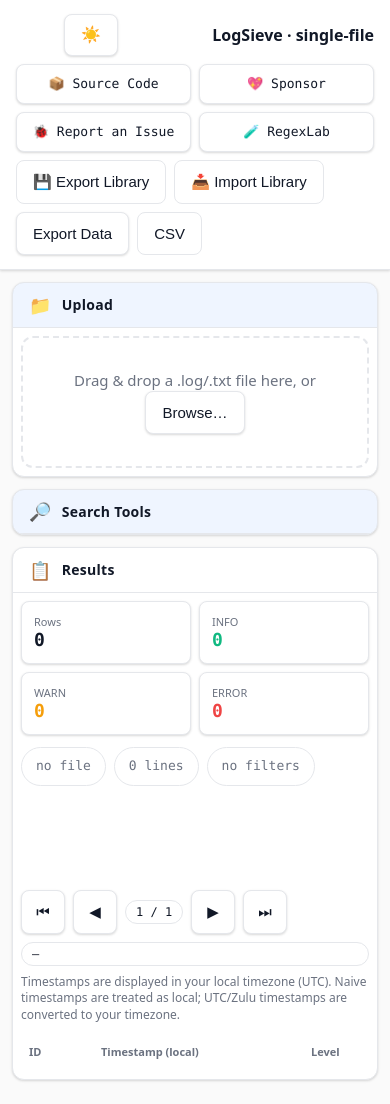
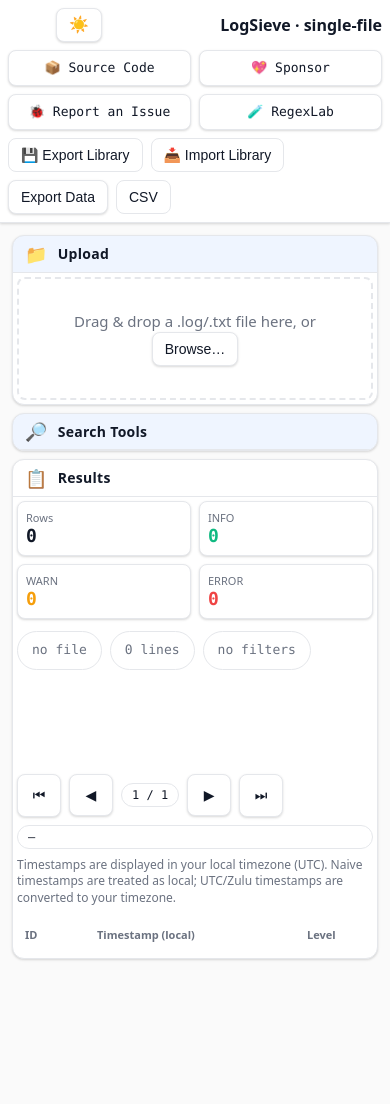
Before and after one commit to notesofcliff/logsieve, a plain HTML site: page index.html in a window 390 px wide. After the commit the page ends 979 px from the top, so only its background shows below. Drawn offline with Linux system fonts and the light colour scheme.

Commit message:
Tighten up the layout to help out mobile

```diff
--- a/logsieve.css
+++ b/logsieve.css
@@ -60,7 +60,7 @@ body {
 
 /* Header */
 header {
-  padding: 0.75rem 1rem;
+  padding: 0.375rem 0.5rem;
   display: flex;
   flex-direction: column;
   gap: 0.5rem;
@@ -79,7 +79,7 @@ header {
   display: flex;
   align-items: center;
   justify-content: space-between;
-  gap: 0.75rem;
+  gap: 0.5rem;
 }
 
 .header-links {
@@ -95,7 +95,7 @@ header {
 }
 
 h1 {
-  font-size: 1rem;
+  font-size: 0.95rem;
   margin: 0;
   font-weight: 700;
 }
@@ -105,12 +105,12 @@ header a.tag {
   display: inline-flex;
   align-items: center;
   justify-content: center;
-  min-height: 2.5rem;
-  padding: 0.5rem 0.875rem;
+  min-height: 2.25rem;
+  padding: 0.35rem 0.625rem;
   border-radius: 0.5rem;
   text-decoration: none;
   font-weight: 500;
-  font-size: 0.875rem;
+  font-size: 0.8125rem;
   color: var(--ink);
   background-color: var(--panel);
   border: 1px solid var(--border);
@@ -185,7 +185,7 @@ main {
 
 .card h2 {
   margin: 0;
-  padding: 0.75rem 1rem;
+  padding: 0.5rem 0.75rem;
   font-size: 0.875rem;
   letter-spacing: .02em;
   color: var(--muted);
@@ -197,7 +197,7 @@ main {
 }
 
 .pad {
-  padding: 0.5rem;
+  padding: 0.375rem;
 }
 
 /* Form Controls */
@@ -237,7 +237,7 @@ textarea {
   padding: 0.5rem 0.75rem;
   outline: none;
   font-size: 0.875rem;
-  min-height: 2.5rem;
+  min-height: 2.125rem;
 }
 
 :root.dark-theme input[type="text"],
@@ -273,11 +273,11 @@ textarea:focus {
   border: 1px solid var(--border);
   background: var(--panel);
   color: var(--ink);
-  padding: 0.5rem 0.875rem;
+  padding: 0.375rem 0.625rem;
   border-radius: 0.5rem;
   cursor: pointer;
   font-size: 0.875rem;
-  min-height: 2.5rem;
+  min-height: 2.125rem;
   display: inline-flex;
   align-items: center;
   justify-content: center;
@@ -334,18 +334,32 @@ textarea:focus {
   .header-top .theme-toggle:not(.small-theme) { display: none; }
 }
 
+/* Extra tight layout for very small screens */
+@media (max-width: 480px) {
+  header { padding: 0.5rem; }
+  .pad { padding: 0.25rem; }
+  .section-header { padding: 0.5rem; font-size: 0.9rem; }
+  .section-card { margin-bottom: 0.5rem; }
+  .controls { gap: 6px; }
+  .btn { padding: 0.25rem 0.5rem; font-size: 0.8rem; }
+  .tab-btn { padding: 6px 8px; }
+  table { min-width: 650px; }
+  thead th { font-size: 0.7rem; padding: 0.25rem 0.5rem; }
+  tbody td { padding: 0.35rem 0.5rem; font-size: 0.8rem; }
+}
+
 @media (max-width: 768px) {
   .btn {
-    padding: 0.75rem 1rem;
-    font-size: 0.9375rem;
+    padding: 0.5rem 0.75rem;
+    font-size: 0.875rem;
   }
 }
 
 /* Drag & Drop */
 .drop {
   border: 2px dashed var(--border);
-  border-radius: 0.75rem;
-  padding: 2rem 1rem;
+  border-radius: 0.5rem;
+  padding: 1.25rem 0.75rem;
   text-align: center;
   color: var(--muted);
 }
@@ -413,7 +427,7 @@ textarea:focus {
   background: var(--panel);
   border: 1px solid var(--border);
   border-radius: 0.5rem;
-  padding: 0.75rem;
+  padding: 0.5rem;
   box-shadow: var(--shadow);
 }
 
@@ -446,8 +460,8 @@ textarea:focus {
 
 /* Tables */
 .table-container {
-  margin: 0 -0.75rem;
-  padding: 0 0.75rem;
+  margin: 0 -0.5rem;
+  padding: 0 0.5rem;
   overflow-x: auto;
   -webkit-overflow-scrolling: touch;
 }
@@ -476,7 +490,9 @@ tbody td {
   padding: 0.5rem 0.75rem;
   vertical-align: top;
   font-size: 0.875rem;
-  word-break: break-word;
+  /* Avoid breaking single characters across lines on narrow screens */
+  word-break: normal;
+  overflow-wrap: break-word;
   max-width: 80ch;
 }
 
@@ -488,8 +504,12 @@ tbody td {
 }
 
 tbody td pre {
+  /* Keep natural line breaks but avoid crushing text into vertical single characters */
   white-space: pre-wrap;
-  word-break: break-word;
+  word-break: normal;
+  overflow-wrap: anywhere;
+  overflow-x: auto;
+  -webkit-overflow-scrolling: touch;
 }
 
 tbody tr td:first-child {
@@ -514,7 +534,9 @@ tbody tr td:last-child {
 
 @media (max-width: 768px) {
   table {
-    min-width: 500px;
+    /* On small screens let the table layout adapt naturally so message column can stretch */
+    min-width: 550px;
+    table-layout: auto;
   }
 
   thead th {
@@ -1064,7 +1086,7 @@ canvas {
   border: 1px solid var(--border);
   border-radius: 0.75rem;
   box-shadow: var(--shadow);
-  margin-bottom: 0.75rem;
+  margin-bottom: 0.5rem;
   overflow: hidden;
 }
 
@@ -1075,7 +1097,7 @@ canvas {
 
 .section-header {
   margin: 0;
-  padding: 0.75rem 1rem;
+  padding: 0.5rem 0.75rem;
   font-size: 0.875rem;
   letter-spacing: .02em;
   color: var(--ink);
@@ -1175,7 +1197,7 @@ canvas {
   .library-item {
     flex-direction: column;
     align-items: stretch;
-    gap: 0.625rem;
+    gap: 0.5rem;
   }
 
   .library-item-actions {
--- a/logsieve.js
+++ b/logsieve.js
@@ -943,7 +943,7 @@ function renderPage(pageData) {
   const sortedFields = [...fieldNames].sort();
   theadRow.innerHTML = `
     <th style="width:72px">ID</th>
-  <th style="width:210px">Timestamp (<span id="tzLabel">${escapeHtml(userTimeZone)}</span>)</th>
+  <th style="width:210px">Timestamp <br/>(<span id="tzLabel">${escapeHtml(userTimeZone)}</span>)</th>
     <th style="width:120px">Level</th>
     <th style="max-width:80ch">Message</th>
     ${sortedFields.map(f => `<th style="width:150px">${escapeHtml(f)}</th>`).join('')}
```
